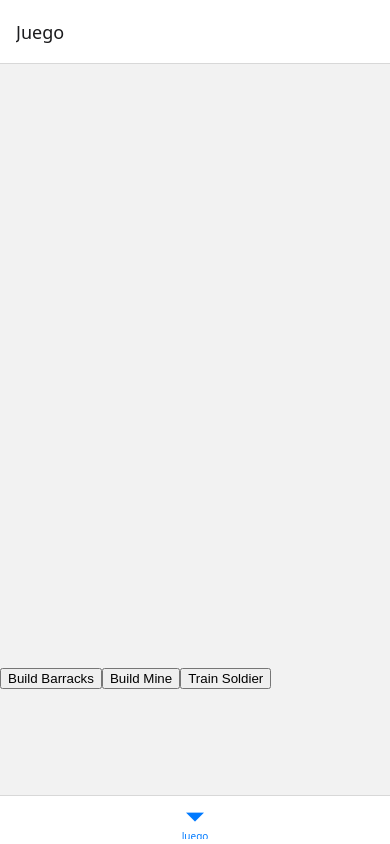
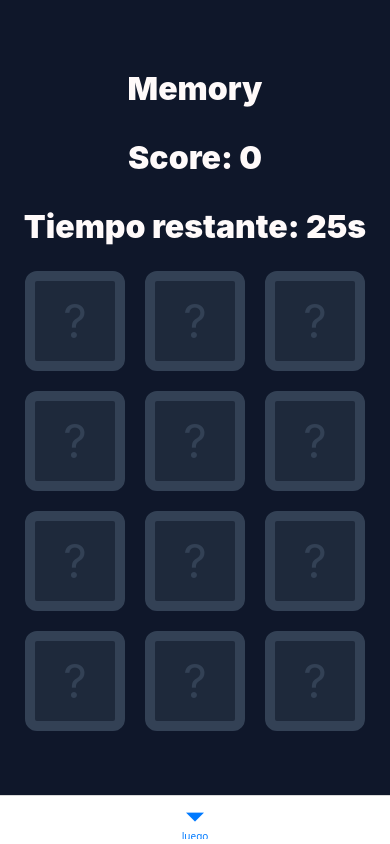
Before and after one commit to Darkspace-45/taller-videojuego, a React Native app: screen /Juego in a window 390 px wide. Built offline with nearby package versions, Linux system fonts and the light colour scheme.

Commit message:
Taller Actualizado

```diff
--- a/browser/MainNavigator.tsx
+++ b/browser/MainNavigator.tsx
@@ -1,17 +1,19 @@
 import { createStackNavigator } from "@react-navigation/stack";
-import WelcomenScreen from "../screens/WelcomenScreen";
 import { NavigationContainer } from "@react-navigation/native";
 import { createBottomTabNavigator } from "@react-navigation/bottom-tabs";
+
+import WelcomenScreen from "../screens/WelcomenScreen";
 import RegisterScreen from "../screens/RegisterScreen";
 import LoginScreen from "../screens/LoginScreen";
 import Juego from "../screens/Juego";
+import ScoreScreen from "../screens/ScoreScreen";
 
 const Tab = createBottomTabNavigator();
 
 function MyTabs() {
     return (
         <Tab.Navigator>
-            <Tab.Screen name="Juego" component={Juego} />
+            <Tab.Screen name="Juego" component={Juego} options={{ headerShown: false }} />
         </Tab.Navigator>
     );
 }
@@ -21,14 +23,34 @@ const Stack = createStackNavigator();
 function MyStack() {
     return (
         <Stack.Navigator>
-            <Stack.Screen name="Home" component={WelcomenScreen} options={{headerShown: false}}/>
-            <Stack.Screen name="Register" component={RegisterScreen} options={{headerShown: false}}/>
-            <Stack.Screen name="Login" component={LoginScreen} options={{headerShown: false}}/>
-            <Stack.Screen name="Juego" component={MyTabs} options={{headerShown: false}}/>
+            <Stack.Screen
+                name="Home"
+                component={WelcomenScreen}
+                options={{ headerShown: false }}
+            />
+            <Stack.Screen
+                name="Register"
+                component={RegisterScreen}
+                options={{ headerShown: false }}
+            />
+            <Stack.Screen
+                name="Login"
+                component={LoginScreen}
+                options={{ headerShown: false }}
+            />
+            <Stack.Screen
+                name="Juego"
+                component={MyTabs}
+                options={{ headerShown: false }}
+            />
+            <Stack.Screen
+                name="ScoreScreen"
+                component={ScoreScreen}
+                options={{ headerShown: false }}
+            />
         </Stack.Navigator>
     );
 }
-
 
 export default function MainNavigator() {
     return (
--- a/components/Canvas.tsx
+++ /dev/null
@@ -1,27 +0,0 @@
-import React, { useRef, useEffect, ForwardedRef } from "react";
-
-interface CanvasProps {
-    width: number;
-    height: number;
-}
-
-const Canvas = React.forwardRef<HTMLCanvasElement, CanvasProps>(({ width, height }, ref) => {
-    const canvasRef = useRef<HTMLCanvasElement>(null);
-
-    // Usamos el `ref` de React.forwardRef o el canvasRef interno si no se pasa un ref
-    const mergedRef = ref || canvasRef;
-
-    useEffect(() => {
-        const canvas = mergedRef && ('current' in mergedRef ? mergedRef.current : null);
-        if (canvas) {
-            const ctx = canvas.getContext("2d");
-            if (ctx) {
-                // Aquí puedes poner la lógica de dibujo del canvas
-            }
-        }
-    }, [width, height, mergedRef]);
-
-    return <canvas ref={mergedRef} width={width} height={height} />;
-});
-
-export default Canvas;
--- /dev/null
+++ b/components/Card.tsx
@@ -0,0 +1,52 @@
+import * as React from "react";
+import { View, Text, StyleSheet, Pressable } from "react-native";
+
+interface CardProps {
+    onPress: () => void;
+    isTurnedOver: boolean;
+    children: React.ReactNode;
+}
+
+export default function Card({ onPress, isTurnedOver, children }: CardProps) {
+    return (
+        <Pressable
+            style={isTurnedOver ? styles.cardUp : styles.cardDown}
+            onPress={onPress}
+        >
+            {isTurnedOver ? (
+                <Text style={styles.text}>{children}</Text>
+            ) : (
+                <Text style={styles.text}>?</Text>
+            )}
+        </Pressable>
+    );
+}
+
+const styles = StyleSheet.create({
+    cardUp: {
+        width: 100,
+        height: 100,
+        margin: 10,
+        borderColor: "#334155",
+        borderWidth: 2,
+        borderRadius: 12,
+        alignItems: "center",
+        justifyContent: "center",
+        backgroundColor: "#1e293b",
+    },
+    cardDown: {
+        width: 100,
+        height: 100,
+        margin: 10,
+        borderWidth: 10,
+        borderColor: "#334155",
+        borderRadius: 12,
+        backgroundColor: "#1e293b",
+        alignItems: "center",
+        justifyContent: "center",
+    },
+    text: {
+        fontSize: 46,
+        color: "#334155",
+    },
+});
--- a/package.json
+++ b/package.json
@@ -13,6 +13,7 @@
     "@react-native-firebase/app": "^21.6.2",
     "@react-native-firebase/auth": "^21.6.2",
     "@react-native-firebase/database": "^21.6.2",
+    "@react-native-masked-view/masked-view": "^0.3.2",
     "@react-navigation/bottom-tabs": "^7.2.0",
     "@react-navigation/drawer": "^7.1.1",
     "@react-navigation/native": "^7.0.14",
@@ -27,9 +28,10 @@
     "react-native-canvas": "^0.1.40",
     "react-native-gesture-handler": "~2.20.2",
     "react-native-reanimated": "~3.16.1",
-    "react-native-safe-area-context": "4.12.0",
+    "react-native-safe-area-context": "^4.12.0",
     "react-native-screens": "~4.4.0",
     "react-native-static-server": "^0.5.0",
+    "react-native-vector-icons": "^10.2.0",
     "react-native-web": "~0.19.13",
     "react-native-webview": "^13.12.5"
   },
--- a/screens/Juego.tsx
+++ b/screens/Juego.tsx
@@ -1,195 +1,125 @@
-import React, { useState, useEffect, useRef } from "react";
-import { get, ref, set } from "firebase/database";
-import { db } from "../config/Config";
-import Canvas from "../components/Canvas";
+import * as React from "react";
+import { StatusBar } from "expo-status-bar";
+import { SafeAreaView, StyleSheet, Text, View } from "react-native";
+import { useNavigation } from "@react-navigation/native";
+import { StackNavigationProp } from '@react-navigation/stack';
+import Card from "../components/Card";
+
+const cards: string[] = [
+    "🐷",
+    "🪝",
+    "⚛️",
+    "🔑",
+    "🥕",
+    "🥑",
+];
+
+type RootStackParamList = {
+    Juego: undefined;
+    ScoreScreen: { score: number };
+};
 
 export default function Juego() {
-    const canvasRef = useRef<HTMLCanvasElement>(null);
-    const [score, setScore] = useState(0);
-    const [resources, setResources] = useState({ gold: 100, wood: 50 });
-    const [gameOver, setGameOver] = useState(false);
-    const [buildings, setBuildings] = useState<Building[]>([]);
-    const [units, setUnits] = useState<Unit[]>([]);
-    const [enemies, setEnemies] = useState<Enemy[]>([]);
-    const [time, setTime] = useState(0);
+    const [board, setBoard] = React.useState<string[]>(() => shuffle([...cards, ...cards]));
+    const [selectedCards, setSelectedCards] = React.useState<number[]>([]);
+    const [matchedCards, setMatchedCards] = React.useState<number[]>([]);
+    const [score, setScore] = React.useState<number>(0);
+    const [timeLeft, setTimeLeft] = React.useState<number>(30); // Tiempo inicial en segundos (1 minuto)
 
-    interface Building {
-        x: number;
-        y: number;
-        type: "barracks" | "mine";
-    }
+    const navigation = useNavigation<StackNavigationProp<RootStackParamList, 'Juego'>>();
 
-    interface Unit {
-        x: number;
-        y: number;
-        type: "soldier";
-        health: number;
-        damage: number;
-        speed: number;
-    }
-
-    interface Enemy {
-        x: number;
-        y: number;
-        health: number;
-        damage: number;
-    }
-
-    const buildingCosts = {
-        barracks: { gold: 50, wood: 20 },
-        mine: { gold: 30, wood: 10 }
-    };
-
-    const unitCost = { gold: 20, wood: 10 };
-
-    const enemyHealth = 50;
-    const enemyDamage = 5;
-    const enemySpeed = 2;
-
-    // Función para recolectar recursos
-    const collectResources = () => {
-        setResources((prevResources) => ({
-            gold: prevResources.gold + 1,
-            wood: prevResources.wood + 0.5
-        }));
-    };
-
-    // Función para construir edificios
-    const buildBuilding = (x: number, y: number, type: "barracks" | "mine") => {
-        const cost = buildingCosts[type];
-
-        if (resources.gold >= cost.gold && resources.wood >= cost.wood) {
-            setResources((prevResources) => ({
-                gold: prevResources.gold - cost.gold,
-                wood: prevResources.wood - cost.wood
-            }));
-            setBuildings((prevBuildings) => [...prevBuildings, { x, y, type }]);
-        }
-    };
-
-    // Función para entrenar unidades
-    const trainUnit = (x: number, y: number) => {
-        if (resources.gold >= unitCost.gold && resources.wood >= unitCost.wood) {
-            setResources((prevResources) => ({
-                gold: prevResources.gold - unitCost.gold,
-                wood: prevResources.wood - unitCost.wood
-            }));
-            const newUnit: Unit = { x, y, type: "soldier", health: 100, damage: 10, speed: 2 };
-            setUnits((prevUnits) => [...prevUnits, newUnit]);
-        }
-    };
-
-    // Función para generar enemigos
-    const spawnEnemies = () => {
-        if (time % 100 === 0) {
-            const newEnemy: Enemy = {
-                x: Math.random() * 800,
-                y: 0,
-                health: enemyHealth,
-                damage: enemyDamage,
-            };
-            setEnemies((prevEnemies) => [...prevEnemies, newEnemy]);
-        }
-    };
-
-    // Función para mover enemigos
-    const moveEnemies = () => {
-        setEnemies((prevEnemies) =>
-            prevEnemies.map((enemy) => {
-                return { ...enemy, y: enemy.y + enemySpeed };
-            })
-        );
-    };
-
-    // Función para detectar colisiones con unidades
-    const checkUnitCollisions = () => {
-        units.forEach((unit) => {
-            enemies.forEach((enemy) => {
-                if (Math.abs(unit.x - enemy.x) < 50 && Math.abs(unit.y - enemy.y) < 50) {
-                    // Colisión: el enemigo ataca la unidad
-                    unit.health -= enemy.damage;
-                    if (unit.health <= 0) {
-                        setUnits((prevUnits) => prevUnits.filter((u) => u !== unit));
-                    }
-                }
-            });
-        });
-    };
-
-    // Función para actualizar puntaje
-    const updateScore = () => {
-        const newScore = units.length * 10; // Example score calculation based on number of units
-        setScore(newScore);
-    };
-
-    // Función para dibujar el juego
-    const drawGame = (ctx: CanvasRenderingContext2D) => {
-        ctx.clearRect(0, 0, 800, 600);
-
-        // Dibujar recursos
-        ctx.fillStyle = "black";
-        ctx.font = "20px Arial";
-        ctx.fillText(`Gold: ${resources.gold}`, 10, 30);
-        ctx.fillText(`Wood: ${resources.wood}`, 10, 60);
-
-        // Dibujar edificios
-        buildings.forEach((building) => {
-            ctx.fillStyle = building.type === "barracks" ? "blue" : "green";
-            ctx.fillRect(building.x, building.y, 50, 50);
-        });
-
-        // Dibujar unidades
-        units.forEach((unit) => {
-            ctx.fillStyle = "red";
-            ctx.fillRect(unit.x, unit.y, 30, 30);
-        });
-
-        // Dibujar enemigos
-        enemies.forEach((enemy) => {
-            ctx.fillStyle = "orange";
-            ctx.fillRect(enemy.x, enemy.y, 30, 30);
-        });
-
-        // Dibujar puntaje
-        ctx.fillStyle = "black";
-        ctx.font = "20px Arial";
-        ctx.fillText(`Score: ${score}`, 10, 90);
-    };
-
-    // Guardar puntaje en Firebase
-    const saveScoreToFirebase = async () => {
-        const scoreRef = ref(db, "scores/");
-        const snapshot = await get(scoreRef);
-        const currentScores = snapshot.val() || [];
-        currentScores.push({ score, date: new Date().toISOString() });
-        await set(ref(db, "scores/"), currentScores);
-    };
-
-    // Game Loop
-    const updateGame = (ctx: CanvasRenderingContext2D) => {
-        if (gameOver) {
-            saveScoreToFirebase();
+    // Efecto para el temporizador
+    React.useEffect(() => {
+        if (timeLeft === 0) {
+            // Si el tiempo se agotó, navega a la pantalla de puntajes
+            navigation.navigate("ScoreScreen", { score });
             return;
         }
 
-        spawnEnemies();
-        moveEnemies();
-        checkUnitCollisions();
-        updateScore();
-        drawGame(ctx);
-        setTime((prevTime) => prevTime + 1);
+        const timerId = setInterval(() => {
+            setTimeLeft((prev) => prev - 1);
+        }, 1000); // Disminuye cada segundo
 
-        requestAnimationFrame(() => updateGame(ctx));
+        return () => clearInterval(timerId); // Limpiar el temporizador cuando el componente se desmonte
+    }, [timeLeft, score, navigation]);
+
+    React.useEffect(() => {
+        if (selectedCards.length < 2) return;
+
+        if (board[selectedCards[0]] === board[selectedCards[1]]) {
+            setMatchedCards((prev) => [...prev, ...selectedCards]);
+            setScore((prev) => prev + 15);
+            setSelectedCards([]);
+        } else {
+            const timeoutId = setTimeout(() => setSelectedCards([]), 1000);
+            return () => clearTimeout(timeoutId);
+        }
+    }, [selectedCards, board]);
+
+    React.useEffect(() => {
+        if (matchedCards.length === board.length) {
+            navigation.navigate("ScoreScreen", { score });
+        }
+    }, [matchedCards, navigation, score]);
+
+    const handleTapCard = (index: number): void => {
+        if (selectedCards.length >= 2 || selectedCards.includes(index)) return;
+        setSelectedCards((prev) => [...prev, index]);
     };
 
+    const didPlayerWin = (): boolean => matchedCards.length === board.length;
+
     return (
-        <div>
-            <Canvas ref={canvasRef} width={800} height={600}></Canvas>
-            <div>
-                <button onClick={() => buildBuilding(100, 200, "barracks")}>Build Barracks</button>
-                <button onClick={() => buildBuilding(300, 200, "mine")}>Build Mine</button>
-                <button onClick={() => trainUnit(150, 250)}>Train Soldier</button>
-            </div>
-        </div>
+        <SafeAreaView style={styles.container}>
+            <Text style={styles.title}>
+                {didPlayerWin() ? "Felicitaciones 🎉" : "Memory"}
+            </Text>
+            <Text style={styles.title}>Score: {score}</Text>
+            <Text style={styles.title}>Tiempo restante: {timeLeft}s</Text>
+            <View style={styles.board}>
+                {board.map((card, index) => {
+                    const isTurnedOver =
+                        selectedCards.includes(index) || matchedCards.includes(index);
+                    return (
+                        <Card
+                            key={index}
+                            isTurnedOver={isTurnedOver}
+                            onPress={() => handleTapCard(index)}
+                        >
+                            {card}
+                        </Card>
+                    );
+                })}
+            </View>
+            <StatusBar style="light" />
+        </SafeAreaView>
     );
 }
+
+const styles = StyleSheet.create({
+    container: {
+        flex: 1,
+        backgroundColor: "#0f172a",
+        alignItems: "center",
+        justifyContent: "center",
+    },
+    board: {
+        flexDirection: "row",
+        justifyContent: "center",
+        flexWrap: "wrap",
+    },
+    title: {
+        fontSize: 32,
+        fontWeight: "900",
+        color: "snow",
+        marginVertical: 15,
+    },
+});
+
+function shuffle<T>(array: T[]): T[] {
+    for (let i = array.length - 1; i > 0; i--) {
+        const randomIndex = Math.floor(Math.random() * (i + 1));
+        [array[i], array[randomIndex]] = [array[randomIndex], array[i]];
+    }
+    return array;
+}
--- a/screens/LoginScreen.tsx
+++ b/screens/LoginScreen.tsx
@@ -43,10 +43,10 @@ export default function LoginScreen({ navigation }: any) {
             <BodyComponent>
                 <View>
                     <Text style={styles.titleBody}>Bienvenido!</Text>
-                    <Text style={styles.descriptionBody}>Inicia sesión para acceder a tu cuenta.</Text>
+                    <Text style={styles.descriptionBody}>Inicia sesión para acceder al juego.</Text>
                 </View>
                 <View style={styles.contimf}>
-                    <Image source={{ uri: "https://art.pixilart.com/e09926b6c235457.png" }}
+                    <Image source={{ uri: "https://cdn-icons-png.flaticon.com/128/994/994195.png" }}
                         style={styles.img} />
                 </View>
                 <Text style={styles.titleBody2}>Ingrese su correo y contraseña:</Text>
--- /dev/null
+++ b/screens/ScoreScreen.tsx
@@ -0,0 +1,72 @@
+import * as React from "react";
+import { SafeAreaView, StyleSheet, Text, FlatList } from "react-native";
+import { dbs } from "../config/Config";
+import { collection, query, orderBy, onSnapshot } from "firebase/firestore";
+
+type Score = {
+    id: string;
+    score: number;
+    timestamp: Date;
+    playerName: string; // Campo para el nombre del jugador
+};
+
+export default function ScoreScreen() {
+    const [scores, setScores] = React.useState<Score[]>([]);
+
+    React.useEffect(() => {
+        const scoresQuery = query(
+            collection(dbs, "scores"),
+            orderBy("score", "desc"),
+            orderBy("timestamp", "asc")
+        );
+
+        const unsubscribe = onSnapshot(scoresQuery, (snapshot) => {
+            const fetchedScores = snapshot.docs.map((doc) => ({
+                id: doc.id,
+                score: doc.data().score,
+                timestamp: doc.data().timestamp.toDate(),
+                playerName: doc.data().playerName, // Obtener el nombre del jugador
+            }));
+            setScores(fetchedScores);
+        });
+
+        return () => unsubscribe();
+    }, []);
+
+    return (
+        <SafeAreaView style={styles.container}>
+            <Text style={styles.title}>Tabla de Puntuación:</Text>
+            <FlatList
+                data={scores}
+                keyExtractor={(item) => item.id}
+                renderItem={({ item, index }) => (
+                    <Text style={styles.scoreItem}>
+                        {index + 1}. {item.playerName}: Score: {item.score} - Date: {item.timestamp.toLocaleDateString()}
+                    </Text>
+                )}
+            />
+        </SafeAreaView>
+    );
+}
+
+const styles = StyleSheet.create({
+    container: {
+        flex: 1,
+        backgroundColor: "#0f172a",
+        alignItems: "center",
+        justifyContent: "center",
+        padding: 20,
+    },
+    title: {
+        fontSize: 32,
+        fontWeight: "bold",
+        color: "snow",
+        marginBottom: 20,
+        marginTop: 20
+    },
+    scoreItem: {
+        fontSize: 18,
+        color: "#94a3b8",
+        marginVertical: 5,
+    },
+});
--- a/screens/WelcomenScreen.tsx
+++ b/screens/WelcomenScreen.tsx
@@ -5,11 +5,11 @@ export default function WelcomeScreen({navigation} : any) {
   return (
     <View style={styles.container}>
       <Image
-        source={require('../assets/img/hue.png')}
+        source={require('../assets/img/sensorial.png')}
         style={styles.logo}
       />
-      <Text style={styles.title}>¡Bienvenido a "Tower Defense"!</Text>
-      <Text style={styles.subtitle}>¡Bienvenido! Prepárate para defender tu base de oleadas enemigas</Text>
+      <Text style={styles.title}>¡Bienvenido a "Caza Pares"!</Text>
+      <Text style={styles.subtitle}>¡Bienvenido! Prepárate para poner a prueba tu memoria</Text>
       <TouchableOpacity style={styles.buttonContainer} onPress={()=> navigation.navigate("Login")}>
         <Text style={styles.buttonText}>Iniciar Sesión</Text>
       </TouchableOpacity>
--- a/theme/styles.tsx
+++ b/theme/styles.tsx
@@ -12,7 +12,7 @@ export const styles = StyleSheet.create({
         fontWeight: 'bold',
     },
     contentBody: {
-        backgroundColor: SECUNDARY_COLOR,
+        backgroundColor: '#f4436f40',
         borderTopLeftRadius: 30,
         borderTopRightRadius: 30,
         paddingHorizontal: 25,
```
Also changed, not shown: assets/img/sensorial.png (added), 1 other file (tests, documents, lock files or other folders).
